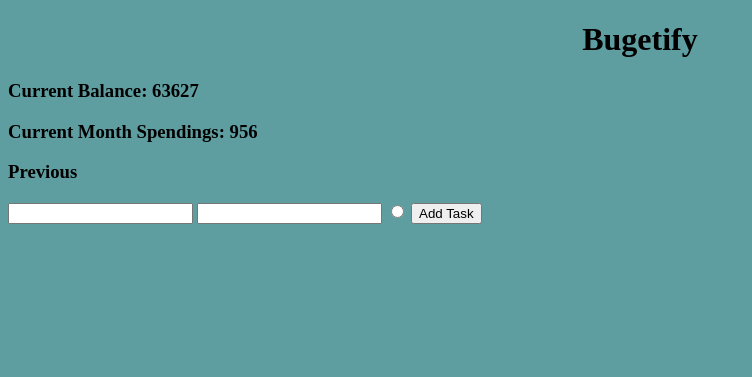
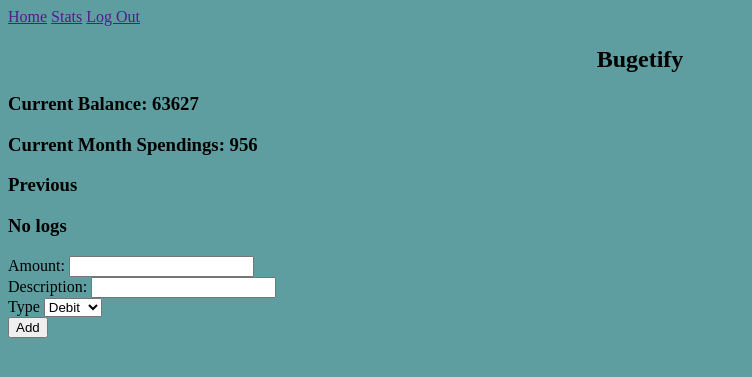
Before and after one commit to JuliusDude/Budgetify_Flask, a Flask app: page / in a window 1280 px wide. Shown: the top 377 px of the page, without its empty margins (0-752 px from the left). Run offline with Flask 3, Linux system fonts and the light colour scheme.

Commit message:
Push 1.2 (Form and Table creation)

```diff
--- a/app.py
+++ b/app.py
@@ -25,9 +25,24 @@
 
 
 #home
-@app.route("/")
+@app.route("/", methods=["POST","GET"])
 def index():
-    return render_template('index.html')
+    if request.method == "POST":
+        cash = request.form['cash']
+        cash_type = request.form['cash_type']
+        desc = request.form['desc']
+        new_task = MyTask(cash= cash, cash_type=cash_type,desc=desc)
+        try:
+            db.session.add(new_task)
+            db.session.commit()
+            return redirect("/")
+        except Exception as e:
+            print(f"Error :{e}")
+            return f"Error {e}"
+    else:
+        tasks = MyTask.query.order_by(MyTask.date_created).all()
+        return render_template("index.html", tasks=tasks)
+
 
 
 if __name__ == "__main__":
--- a/templates/base.html
+++ b/templates/base.html
@@ -8,6 +8,11 @@
     {% block head %} {% endblock %}
 </head>
 <body>
+    <nav style="text-align: justify;">
+        <a href="">Home</a>
+        <a href="">Stats</a>
+        <a href="">Log Out</a>
+    </nav>
     {% block body %} {% endblock %}
 </body>
 </html>
--- a/templates/index.html
+++ b/templates/index.html
@@ -6,9 +6,12 @@
 {% endblock %}
 
 {% block body %}
-    <div>
-        <h1 style="text-align: center;">Bugetify</h1>
-    </div>
+    <section>
+        <div>
+            <h1 style="text-align: center;">Bugetify</h1>
+        </div>
+    </section>
+
     <section>
         <div>
             <h3>Current Balance: 63627</h3>
@@ -16,11 +19,47 @@
             <h3>Previous</h3>
         </div>
         <div>
-            <form action="/",method ="POST">
+            {% if tasks | length < 1 %}
+                <h3>No logs</h3>
+                {% else %}
+                <table>
+                    <tr>
+                        <th>Log ID</th>
+                        <th>Amount</th>
+                        <th>Transaction Type</th>
+                        <th>Description</th>
+                        <th>date_created</th>
+                        <th>Actions</th>
+                    </tr>
+                    {% for task in tasks %}
+                        <tr>
+                            <td>{{task.log_id}}</td>
+                            <td>{{task.cash}}</td>
+                            <td>{{task.cash_type}}</td>
+                            <td>{{task.desc}}</td>
+                            <td>{{task.date_created.strftime("%d-%m-%Y")}}</td>
+                            <td><a href="/delete/{{task.log_id}}">Delete</a>
+                            <a href="/edit/{{task.log_id}}">Edit</a></td>
+                        </tr>
+                    {% endfor %}
+                </table>
+                {% endif %}
+        </div>
+        <div>
+            <form action="/" method ="POST">
+                <label for="cash_input">Amount:</label>
                 <input type="number" name="cash" id="cash_input">
-                <input type="text" name="description" id="desc">
-                <input type="radio" name="type" id="cash_type">
-                <input type="submit" value="Add Task" id="btn_add">
+                <br>
+                <label for="desc">Description:</label>
+                <input type="text" name="desc" id="desc">
+                <br>
+                <label for="cash_type">Type</label>
+                <select name="cash_type" id="cash_type">
+                    <option value="debit">Debit</option>
+                    <option value="credit">Credit</option>
+                </select>
+                <br>
+                <input type="submit" value="Add" id="btn_add">
             </form>
         </div>
     </section>
```
